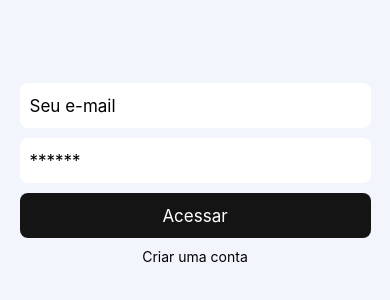
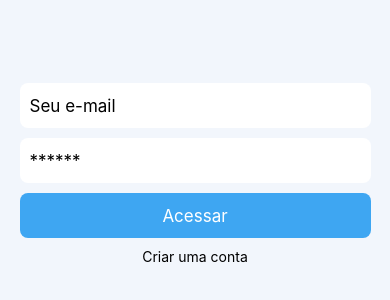
Before and after one commit to MarcosVel/appTasks, a React Native app: screen / in a window 390 px wide. Shown: the part 248-548 px from the top of the page. Built offline with nearby package versions, Linux system fonts and the light colour scheme.

Commit message:
change color of btn depending on type

```diff
--- a/src/components/Login/index.js
+++ b/src/components/Login/index.js
@@ -29,7 +29,7 @@ export default function Login() {
         />
 
         <TouchableOpacity
-          style={ styles.btnLogin }
+          style={ [ styles.btnLogin, { backgroundColor: type === 'login' ? '#3ea6f2' : '#141414' } ] }
           onPress={ handleLogin }
         >
           <Text style={ styles.loginText }>
@@ -68,7 +68,6 @@ const styles = StyleSheet.create({
   btnLogin: {
     alignItems: 'center',
     justifyContent: 'center',
-    backgroundColor: '#141414',
     height: 45,
     width: '90%',
     borderRadius: 8,
```
